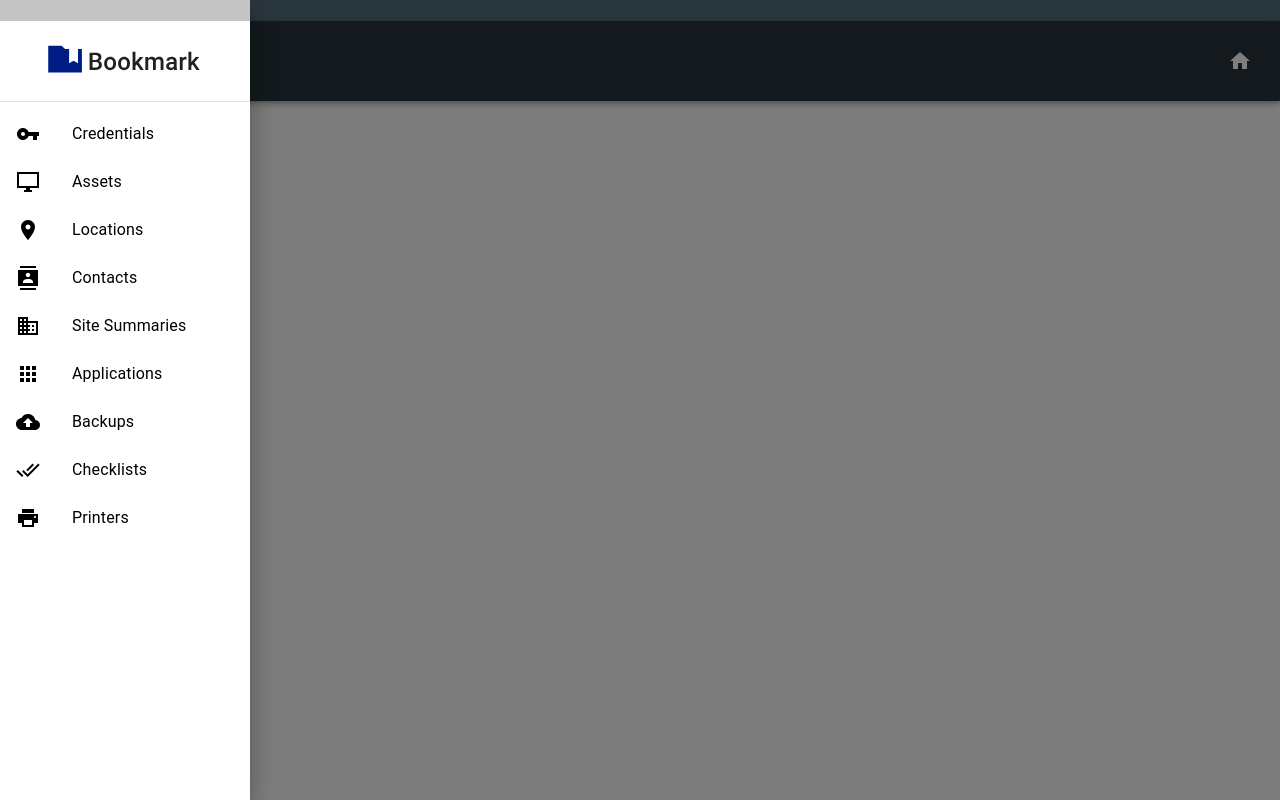
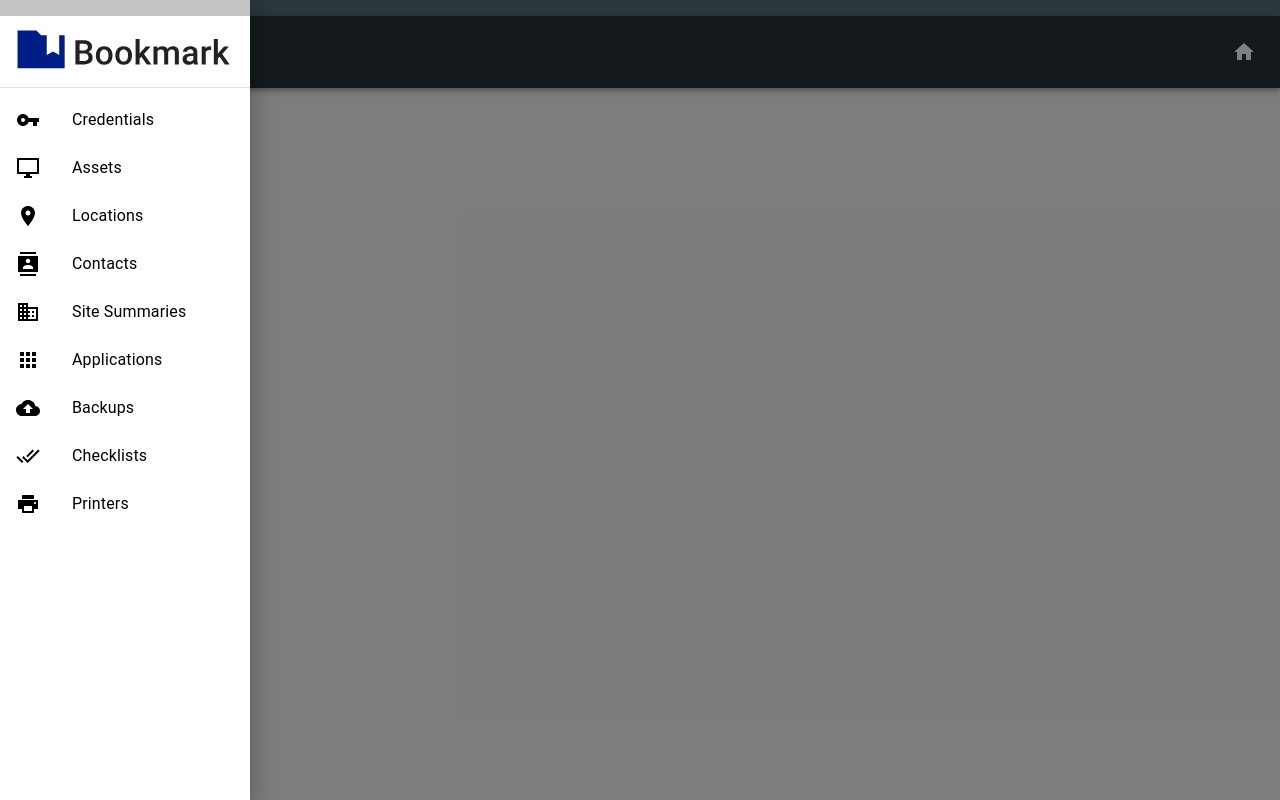
Before and after one commit to JoaquimXG/Bookmark, a React (Create React App) app: page / in a window 1280 px wide. Both pictures are taken after a click on the button 40 px from the left and 61 px from the top of the page. Built offline with nearby package versions, Linux system fonts and the light colour scheme.

Commit message:
tidied up the boxes and css fo nav and AppBar

```diff
--- a/package.json
+++ b/package.json
@@ -6,6 +6,7 @@
     "@material-ui/core": "^4.10.2",
     "@material-ui/icons": "^4.9.1",
     "@material-ui/styles": "^4.10.0",
+    "@material-ui/system": "^4.9.14",
     "@testing-library/jest-dom": "^4.2.4",
     "@testing-library/react": "^9.5.0",
     "@testing-library/user-event": "^7.2.1",
--- a/src/components/NavBar.js
+++ b/src/components/NavBar.js
@@ -1,7 +1,10 @@
 import React, { useState } from "react";
 import { makeStyles } from "@material-ui/core/styles";
+import { menuItems } from "../static/pre-api-helpers/menu-items";
 import Drawer from "@material-ui/core/Drawer";
 import logo from "../static/images/Logo.svg";
+import { flexbox } from "@material-ui/system";
+
 import {
     AppBar,
     Toolbar,
@@ -15,20 +18,7 @@ import {
     Box,
     ListItemIcon
 } from "@material-ui/core";
-
-import {
-    Home,
-    Menu,
-    DesktopWindowsSharp,
-    VpnKeySharp,
-    LocationOnSharp,
-    ContactsSharp,
-    BusinessSharp,
-    AppsSharp,
-    BackupSharp,
-    DoneAllSharp,
-    PrintSharp
-} from "@material-ui/icons";
+import { Home, Menu } from "@material-ui/icons";
 
 //Colors
 const themeColors = {
@@ -38,21 +28,8 @@ const themeColors = {
 
 // CSS Styles
 const useStyles = makeStyles(theme => ({
-    appBarPadding: {
-        height: theme.spacing(10)
-    },
-
-    appBarTitle: {
-        color: "white",
-        flex: 1
-    },
-
-    appBarIcon: {
-        color: "white"
-    },
-
     appBar: {
-        height: theme.spacing(10)
+        height: theme.spacing(9)
     },
 
     menuSliderContainer: {
@@ -62,55 +39,19 @@ const useStyles = makeStyles(theme => ({
     },
 
     avatar: {
-        display: "block",
-        margin: "0rem auto",
-        width: theme.spacing(20),
-        height: theme.spacing(10)
+        margin: "auto",
+        width: theme.spacing(28),
+        height: theme.spacing(8)
+    },
+
+    avatarBox: {
+        height: theme.spacing(9)
     },
 
     listItem: {
         color: "Black"
     }
 }));
-
-const menuItems = [
-    {
-        listIcon: <VpnKeySharp htmlColor="Black" />,
-        listText: "Credentials"
-    },
-    {
-        listIcon: <DesktopWindowsSharp htmlColor="Black" />,
-        listText: "Assets"
-    },
-    {
-        listIcon: <LocationOnSharp htmlColor="Black" />,
-        listText: "Locations"
-    },
-    {
-        listIcon: <ContactsSharp htmlColor="Black" />,
-        listText: "Contacts"
-    },
-    {
-        listIcon: <BusinessSharp htmlColor="Black" />,
-        listText: "Site Summaries"
-    },
-    {
-        listIcon: <AppsSharp htmlColor="Black" />,
-        listText: "Applications"
-    },
-    {
-        listIcon: <BackupSharp htmlColor="Black" />,
-        listText: "Backups"
-    },
-    {
-        listIcon: <DoneAllSharp htmlColor="Black" />,
-        listText: "Checklists"
-    },
-    {
-        listIcon: <PrintSharp htmlColor="Black" />,
-        listText: "Printers"
-    }
-];
 
 export const NavBar = () => {
     const classes = useStyles();
@@ -122,13 +63,15 @@ export const NavBar = () => {
         console.log(drawerOpen);
     };
 
-    const sideList = () => (
+    const NavBar = () => (
+        <Box className={classes.menuSliderContainer} onClick={toggleSlider}>
+            <Box style={{ background: "#c4c4c4", height: "1rem" }}></Box>
             <Box
-            className={classes.menuSliderContainer}
-            component="div"
-            onClick={toggleSlider}
+                display="flex"
+                flexDirection="column"
+                justifyContent="space-between"
+                className={classes.avatarBox}
             >
-            <Box style={{ background: "#c4c4c4", height: "1.5em" }}></Box>
                 <Avatar
                     className={classes.avatar}
                     variant="square"
@@ -136,6 +79,7 @@ export const NavBar = () => {
                     alt="logo"
                 />
                 <Divider />
+            </Box>
             <List>
                 {menuItems.map((listItem, key) => (
                     <ListItem className={classes.listItem} button key={key}>
@@ -149,29 +93,22 @@ export const NavBar = () => {
 
     return (
         <>
-            <Box component="nav">
+            <Box>
                 <Box
                     style={{
                         background: themeColors.primary6,
-                        height: "1.5em"
+                        height: "1rem"
                     }}
                 ></Box>
                 <AppBar
-                    className={classes.appBar}
                     position="static"
                     style={{ background: themeColors.primary5 }}
                 >
-                    <Toolbar>
-                        <Box className={classes.appBarPadding}></Box>
-                        <Box ml={-1} mr={1}>
-                            <IconButton
-                                style={{ margin: "0rem" }}
-                                onClick={toggleSlider}
-                            >
-                                <Menu className={classes.appBarIcon} />
+                    <Toolbar className={classes.appBar}>
+                        <IconButton edge="start" onClick={toggleSlider}>
+                            <Menu style={{ color: "white" }} />
                         </IconButton>
-                        </Box>
-                        <Box style={{flex: 1}} mb={0.1}>
+                        <Box pl={1} flexGrow={1}>
                             <Typography
                                 className={classes.appBarTitle}
                                 variant="h5"
@@ -179,13 +116,11 @@ export const NavBar = () => {
                                 Some Company
                             </Typography>
                         </Box>
-                        <Box mr={-1}>
-                            <IconButton>
-                                <Home className={classes.appBarIcon} />
+                        <IconButton edge="end">
+                            <Home style={{ color: "white" }} />
                         </IconButton>
-                        </Box>
                         <Drawer open={drawerOpen} onClose={toggleSlider}>
-                            {sideList()}
+                            {NavBar()}
                         </Drawer>
                     </Toolbar>
                 </AppBar>
--- /dev/null
+++ b/src/static/pre-api-helpers/menu-items.js
@@ -0,0 +1,52 @@
+import React from 'react';
+
+import {
+    DesktopWindowsSharp,
+    VpnKeySharp,
+    LocationOnSharp,
+    ContactsSharp,
+    BusinessSharp,
+    AppsSharp,
+    BackupSharp,
+    DoneAllSharp,
+    PrintSharp
+} from "@material-ui/icons";
+
+export const menuItems = [
+    {
+        listIcon: <VpnKeySharp htmlColor="Black" />,
+        listText: "Credentials"
+    },
+    {
+        listIcon: <DesktopWindowsSharp htmlColor="Black" />,
+        listText: "Assets"
+    },
+    {
+        listIcon: <LocationOnSharp htmlColor="Black" />,
+        listText: "Locations"
+    },
+    {
+        listIcon: <ContactsSharp htmlColor="Black" />,
+        listText: "Contacts"
+    },
+    {
+        listIcon: <BusinessSharp htmlColor="Black" />,
+        listText: "Site Summaries"
+    },
+    {
+        listIcon: <AppsSharp htmlColor="Black" />,
+        listText: "Applications"
+    },
+    {
+        listIcon: <BackupSharp htmlColor="Black" />,
+        listText: "Backups"
+    },
+    {
+        listIcon: <DoneAllSharp htmlColor="Black" />,
+        listText: "Checklists"
+    },
+    {
+        listIcon: <PrintSharp htmlColor="Black" />,
+        listText: "Printers"
+    }
+];
```
Also changed, not shown: src/components/AppBar.js (added, +109 -0 lines). Lines whose indentation alone changed are shown as unchanged.
